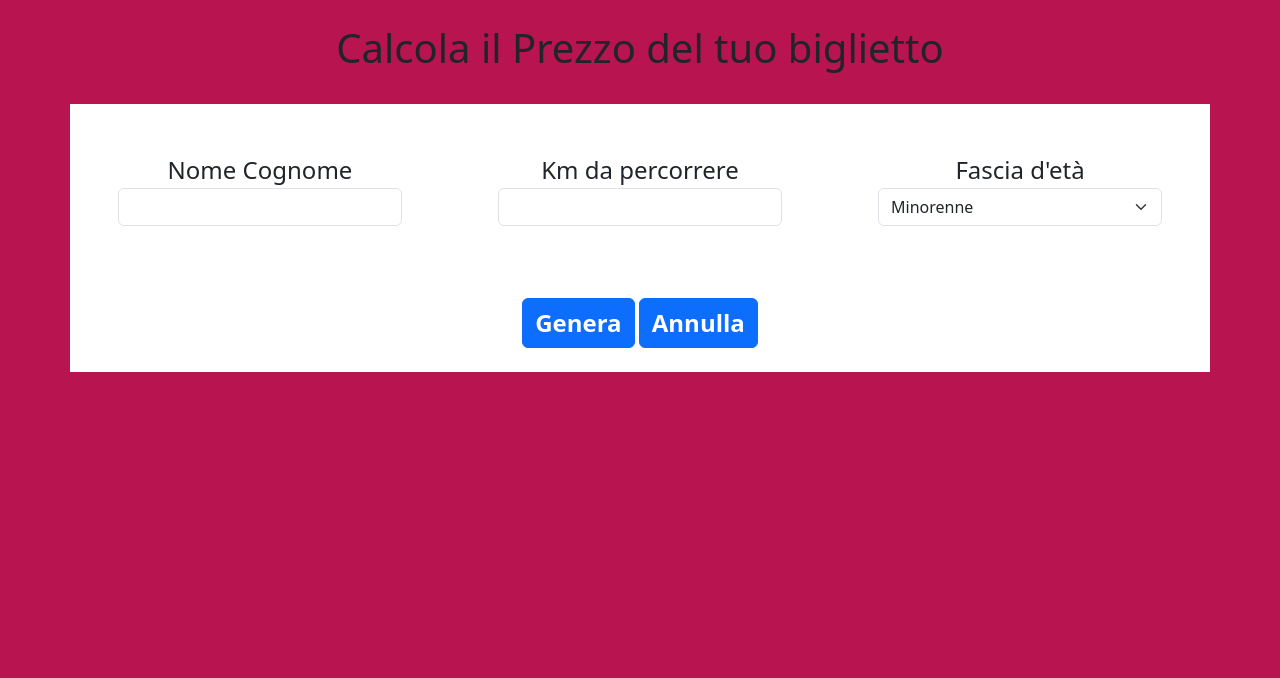
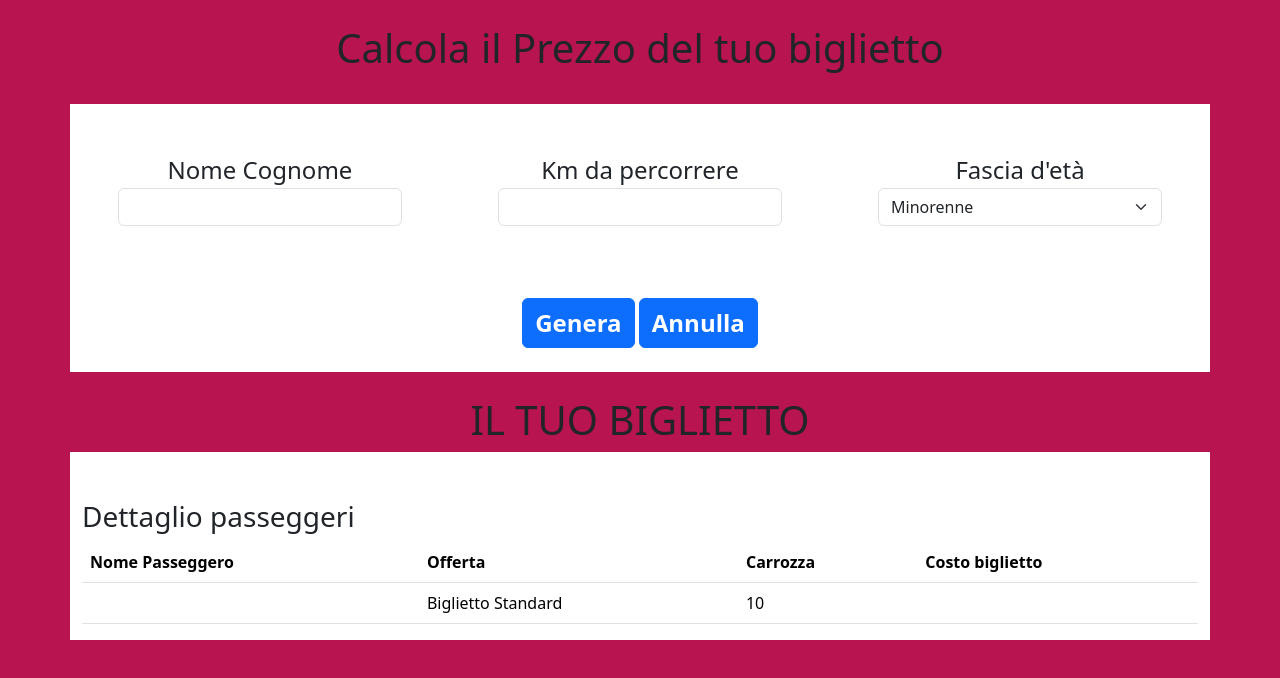
Before and after one commit to rob587/js-biglietto-treno-form, a plain HTML site: page index.html in a window 1280 px wide. Drawn offline with nearby package versions, Linux system fonts and the light colour scheme.

Commit message:
table aggiunto

```diff
--- a/index.html
+++ b/index.html
@@ -45,15 +45,48 @@
         <div class="row">
             <div class="col-12 d-flex justify-content-center bg-white p-4">
                 <div class="btn-case">
-                    <button type="button" id="btn" class="btn btn-primary justify-content-center fs-4 fw-bold"><span
-                            id="show-price"></span>Genera</button>
+                    <button type="button" id="btn"
+                        class="btn btn-primary justify-content-center fs-4 fw-bold">Genera</button>
                     <button type="button" class="btn btn-primary justify-content-center fs-4 fw-bold">Annulla</button>
                 </div>
             </div>
         </div>
 
-        <!-- aggiungere ultimo row, risultato calcolo del biglietto -->
+        <div class="row">
+            <div class="col-12">
+                <h1 class=" pt-4 d-flex justify-content-center">IL TUO BIGLIETTO</h1>
+            </div>
+        </div>
 
+        <div class="row">
+            <div class="col bg-white pt-5">
+                <h3>Dettaglio passeggeri</h3>
+            </div>
+        </div>
+
+        <div class="row">
+            <div class="col bg-white ">
+                <table class="table">
+                    <thead>
+                        <tr>
+                            <th scope="col">Nome Passeggero</th>
+                            <th scope="col">Offerta</th>
+                            <th scope="col">Carrozza</th>
+                            <th scope="col">Costo biglietto</th>
+                        </tr>
+                    </thead>
+                    <tbody>
+                        <tr>
+                            <th scope="row" id="show-name"></th>
+                            <td>Biglietto Standard</td>
+                            <td>10</td>
+                            <td id="show-price"></td>
+                        </tr>
+
+                    </tbody>
+                </table>
+            </div>
+        </div>
 
     </div>
 
--- a/js/script.js
+++ b/js/script.js
@@ -20,26 +20,23 @@ button.addEventListener('click', (e) => {
     const kmrun = document.getElementById('travel').value
     const years = document.getElementById('age').value
 
+
+
     const yearMinor= 'minor'
     const yearOlder= 'old'
     const ticket= 0.21
     const km = parseFloat(kmrun)
 
     let price = km * 0.21;
+    let offer = "Biglietto Standard"
 
     if(years===yearMinor){
-    price= price*0.8
+        price= price*0.8
+        offer= 'Sconto Minorenni'
 
     }
 
     else if(years===yearOlder){
-    price= price*0.6
+        price= price*0.6
+        offer= 'Sconto Over 65'
     }
-
-
-
-          //da aggiustare
-
-    document.getElementById('show-price').innerText=   `Ciao ${name}, prezzo: € ${price.toFixed(2)}`;
-
-})
```
